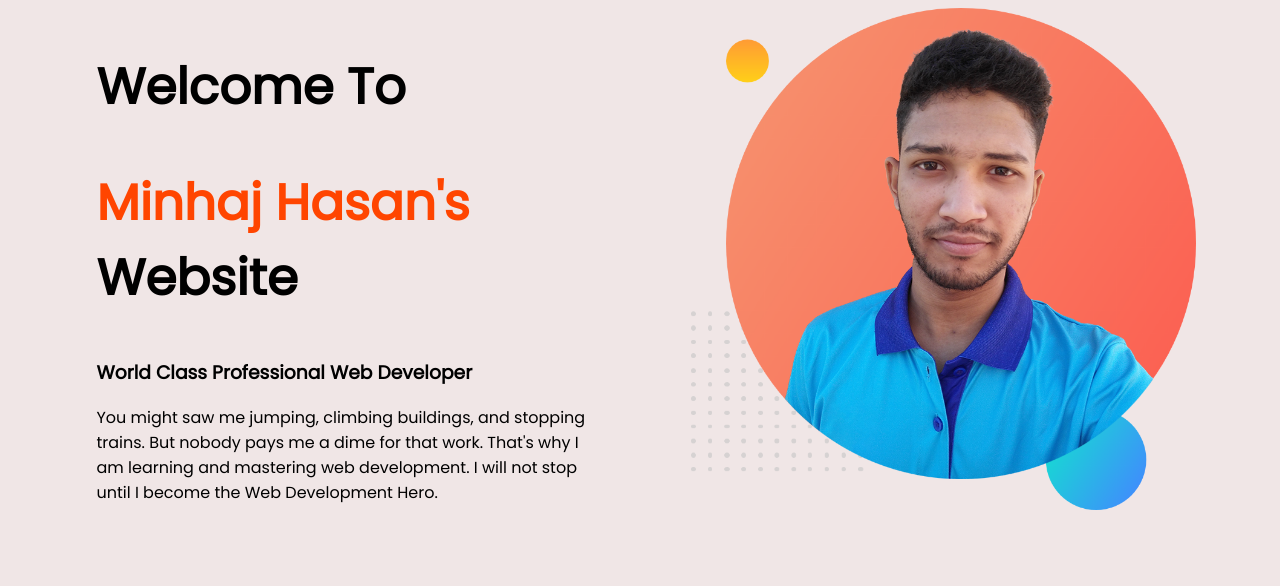
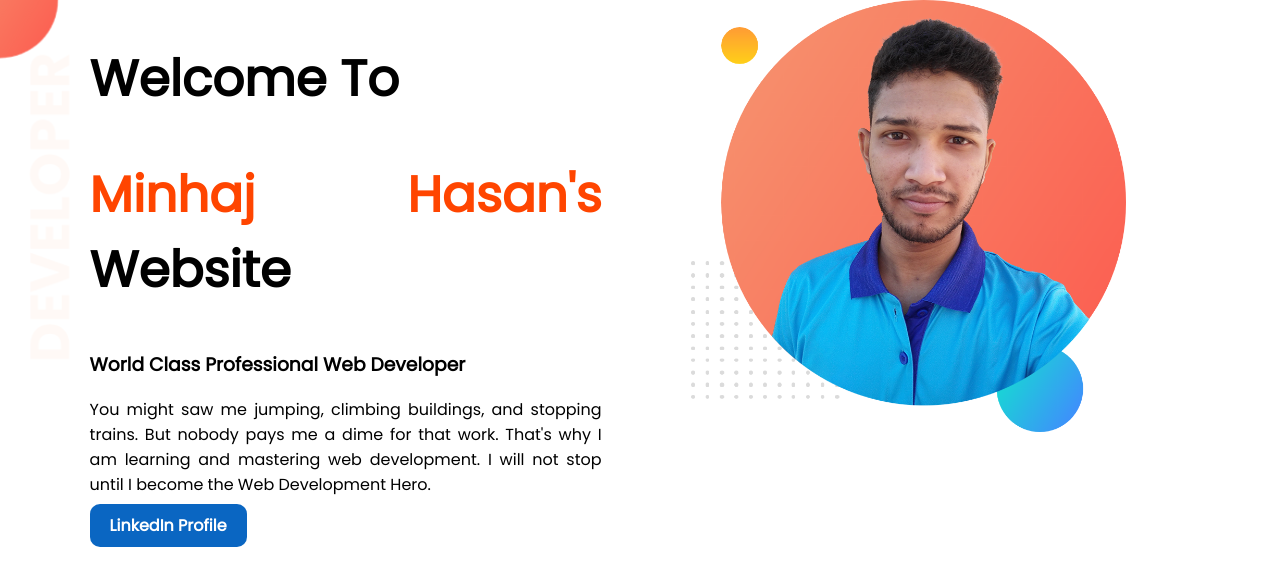
Before and after one commit to minhajhasan-dev/web-portfolio-2nd, a plain HTML site: page index.html in a window 1280 px wide. Drawn offline with Linux system fonts and the light colour scheme.

Commit message:
added some css

```diff
--- a/index.html
+++ b/index.html
@@ -12,7 +12,7 @@
 </head>
 
 <body>
-    <section>
+    <section class="top-banner">
         <div class="half-width">
             <h1>Welcome To</h1>
             <h1><span class="name-highlight"> Minhaj Hasan's</span> Website</h1>
@@ -22,6 +22,8 @@
                 That's why I am learning and mastering web development. I will not stop until I become the Web
                 Development Hero.
             </p>
+            <a class="link-button" href="https://www.linkedin.com/in/md-minhaj-hasan-9aa673133/"
+                target="_blank">LinkedIn Profile</a>
         </div>
         <div class="half-width">
             <img src="images/main.png" alt="">
--- a/style.css
+++ b/style.css
@@ -1,5 +1,5 @@
 body {
-  background-color: rgb(240, 230, 230);
+  margin: 0;
   font-family: "Poppins", sans-serif;
 }
 h1 {
@@ -13,7 +13,23 @@ h1 {
   float: left;
   margin-left: 5%;
   padding-left: 2%;
+  text-align: justify;
 }
 .half-width img {
-  width: 100%;
+  width: 85%;
 }
+.top-banner {
+  background-image: url("images/top-banner.png");
+  background-repeat: no-repeat;
+}
+section {
+  height: 500px;
+}
+.link-button {
+  text-decoration: none;
+  background-color: #0a66c2;
+  padding: 10px 20px;
+  border-radius: 10px;
+  color: white;
+  font-weight: 700;
+}
```
Also changed, not shown: images/top-banner.png (added).
